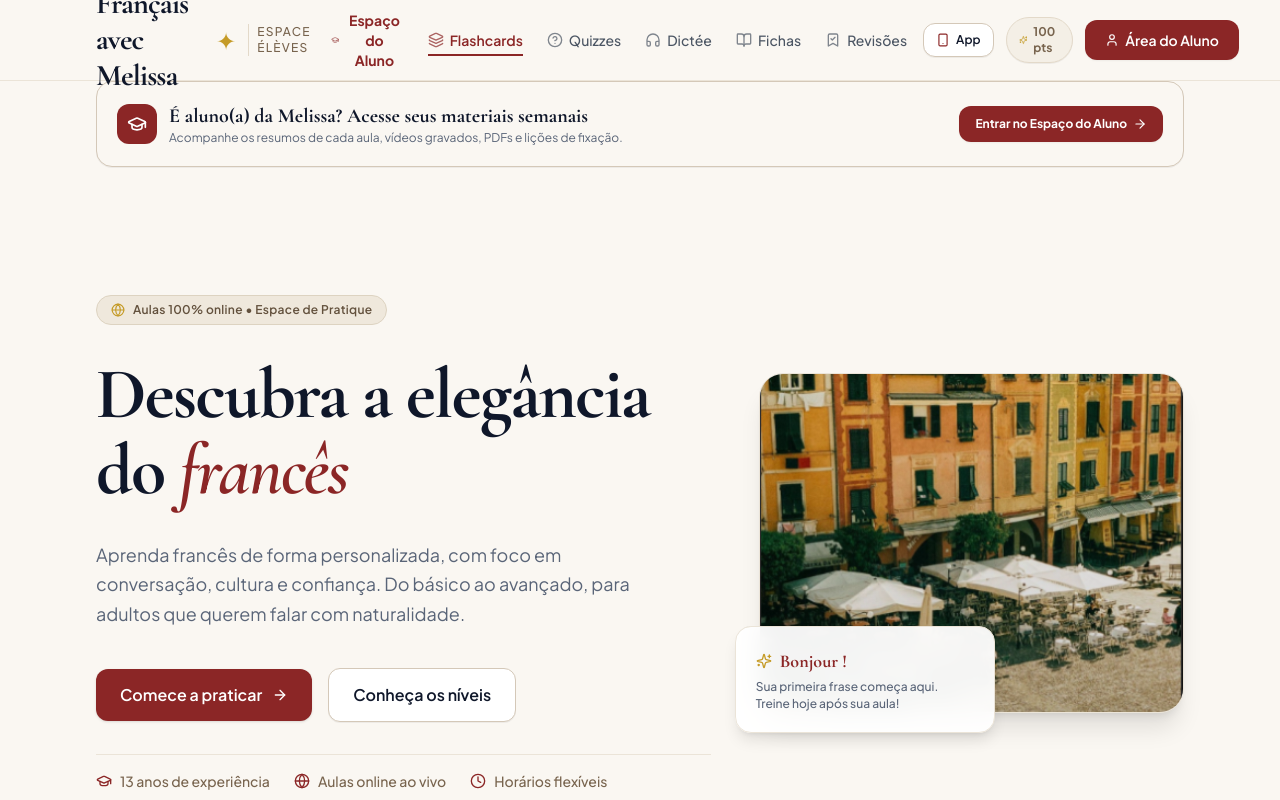
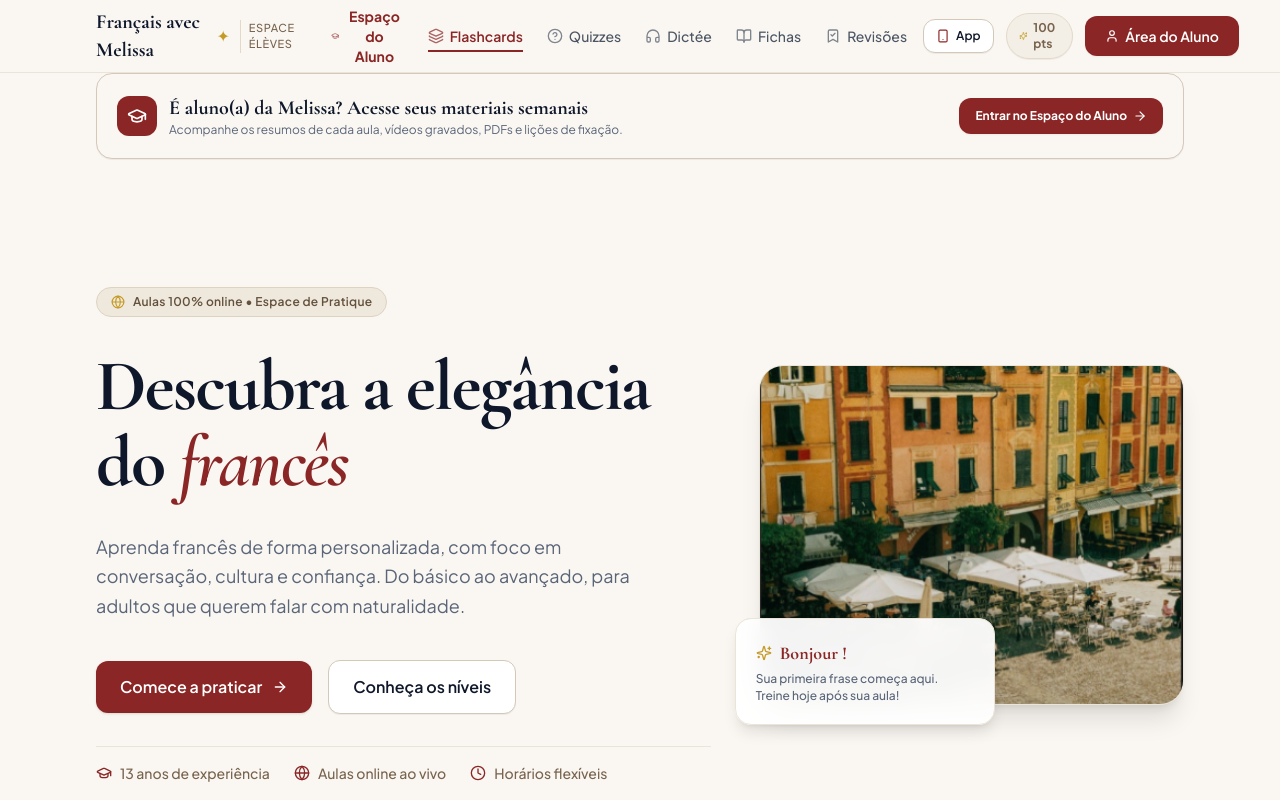
Before and after one commit to mlaurentprado/francaisavecmelissa, a React (Vite) app: page / in a window 1280 px wide. Shown: the top 800 px of the page. Built offline with nearby package versions, Linux system fonts and the light colour scheme.

Commit message:
style(header): reduce logo size and refine header proportions

```diff
--- a/src/components/Header.tsx
+++ b/src/components/Header.tsx
@@ -40,16 +40,16 @@ export const Header: React.FC<HeaderProps> = ({
   return (
     <header className="bg-[#FAF7F2]/95 backdrop-blur-md border-b border-[#EBE4D8] sticky top-0 z-40">
       <div className="max-w-6xl mx-auto px-4 sm:px-6 lg:px-8">
-        <div className="h-20 flex items-center justify-between gap-4">
+        <div className="h-16 sm:h-18 flex items-center justify-between gap-4">
           {/* Brand Logo with golden sparkle ✦ */}
-          <div className="flex items-center gap-3">
-            <div className="flex items-center gap-2 cursor-pointer" onClick={() => onSelectTab('flashcards')}>
-              <span className="font-cormorant text-2xl sm:text-3xl font-bold text-[#0F172A] tracking-tight">
+          <div className="flex items-center gap-2.5">
+            <div className="flex items-center gap-1.5 cursor-pointer group" onClick={() => onSelectTab('flashcards')}>
+              <span className="font-cormorant text-lg sm:text-xl font-bold text-[#0F172A] tracking-normal group-hover:text-[#8B2626] transition-colors">
                 Français avec Melissa
               </span>
-              <span className="text-[#C59B27] text-xl sm:text-2xl select-none">✦</span>
+              <span className="text-[#C59B27] text-base select-none">✦</span>
             </div>
-            <span className="hidden lg:inline-block text-xs uppercase tracking-widest text-[#78644E] font-medium pl-2 border-l border-[#E3D9C9]">
+            <span className="hidden lg:inline-block text-[11px] uppercase tracking-wider text-[#78644E] font-medium pl-2 border-l border-[#E3D9C9]">
               Espace Élèves
             </span>
           </div>
```
